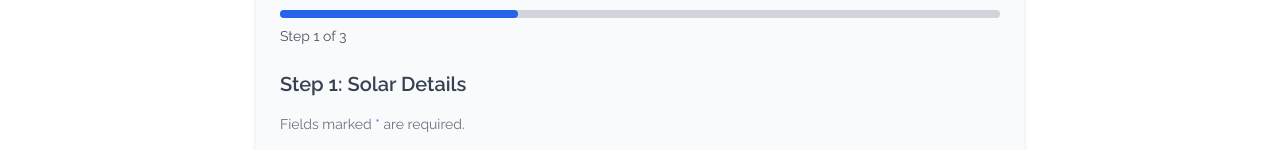
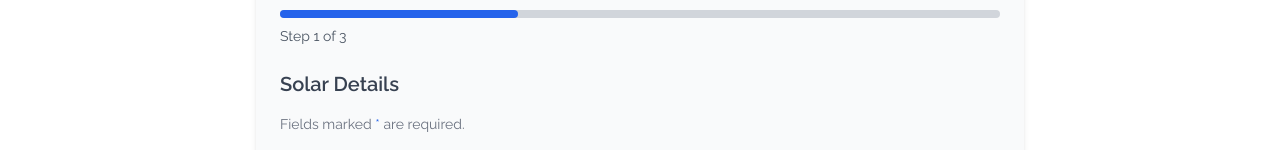
Before and after one commit to akrapovicivan/akrasol, a Next.js app: page /cost-calculator in a window 1280 px wide. Shown: the part 158-308 px from the top of the page. Built offline with nearby package versions, Linux system fonts and the light colour scheme; no server answers.

Commit message:
Remove redundancy from step titles in Calculator

```diff
--- a/src/app/cost-calculator/page.tsx
+++ b/src/app/cost-calculator/page.tsx
@@ -117,7 +117,7 @@ const CostCalculatorPage = () => {
       </div>
       {step === 1 && (
         <div>
-          <h1 className="text-xl font-semibold text-gray-700 mb-4">Step 1: Solar Details</h1>
+          <h1 className="text-xl font-semibold text-gray-700 mb-4">Solar Details</h1>
           <p className="text-gray-500 text-sm mb-3">
             Fields marked <span className="text-blue-600">*</span> are required.
           </p>
@@ -161,7 +161,7 @@ const CostCalculatorPage = () => {
 
       {step === 2 && (
         <div>
-          <h2 className="text-lg font-semibold text-gray-700 mb-4">Step 2: Roof Details</h2>
+          <h2 className="text-lg font-semibold text-gray-700 mb-4">Roof Details</h2>
           <div className="md:flex">
             <label className="block mb-3 w-full md:w-1/2 md:pr-5">
                 <span className="text-gray-700">Roof Material:</span>
@@ -205,7 +205,7 @@ const CostCalculatorPage = () => {
 
       {step === 3 && (
         <div>
-          <h2 className="text-lg font-semibold text-gray-700 mb-4">Step 3: Additional Details</h2>
+          <h2 className="text-lg font-semibold text-gray-700 mb-4">Additional Details</h2>
           <div className="md:flex">
             <label className="block mb-3 w-full md:w-1/2 md:pr-5">
                 <span className="text-gray-700">Is there a lightning rod?</span>
```
